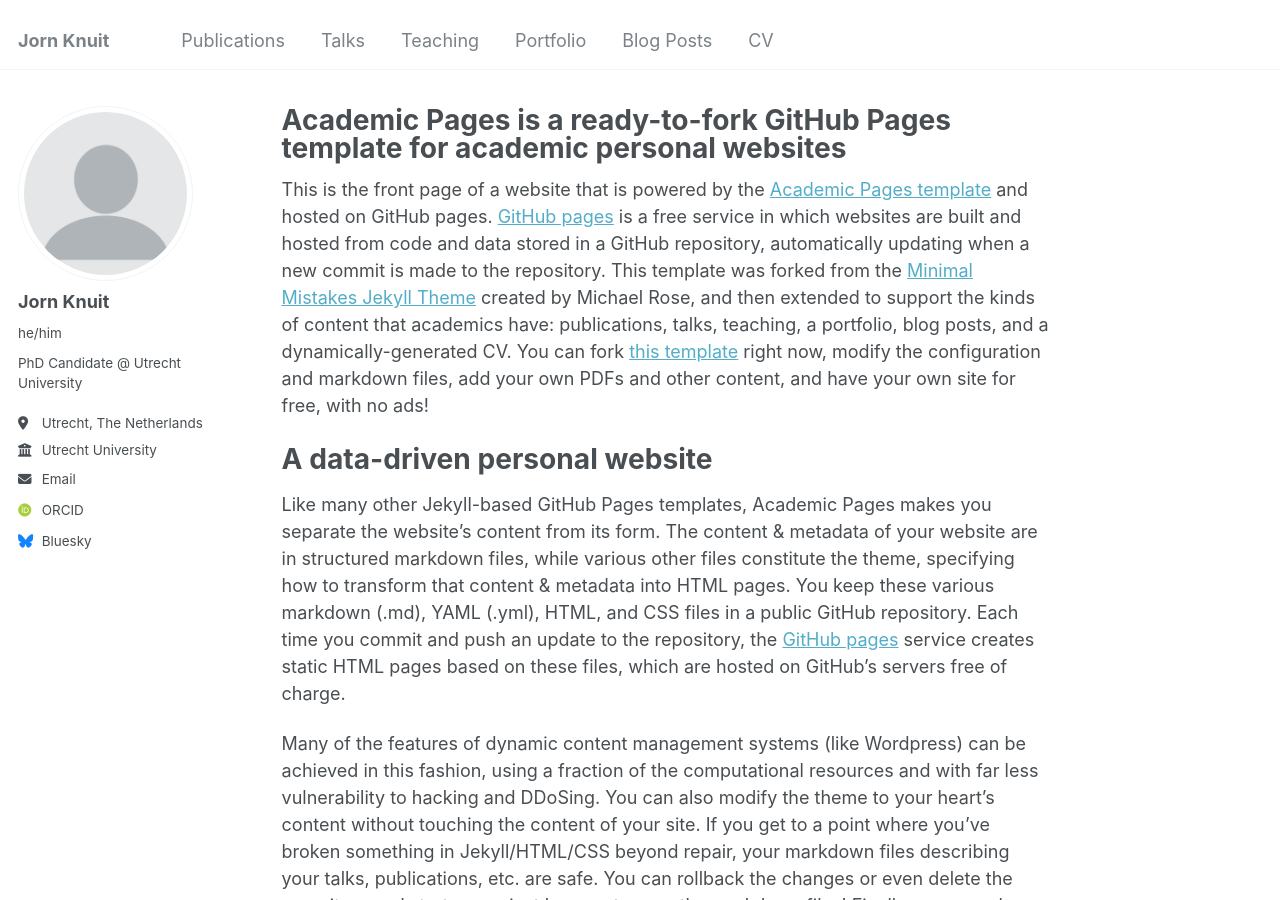
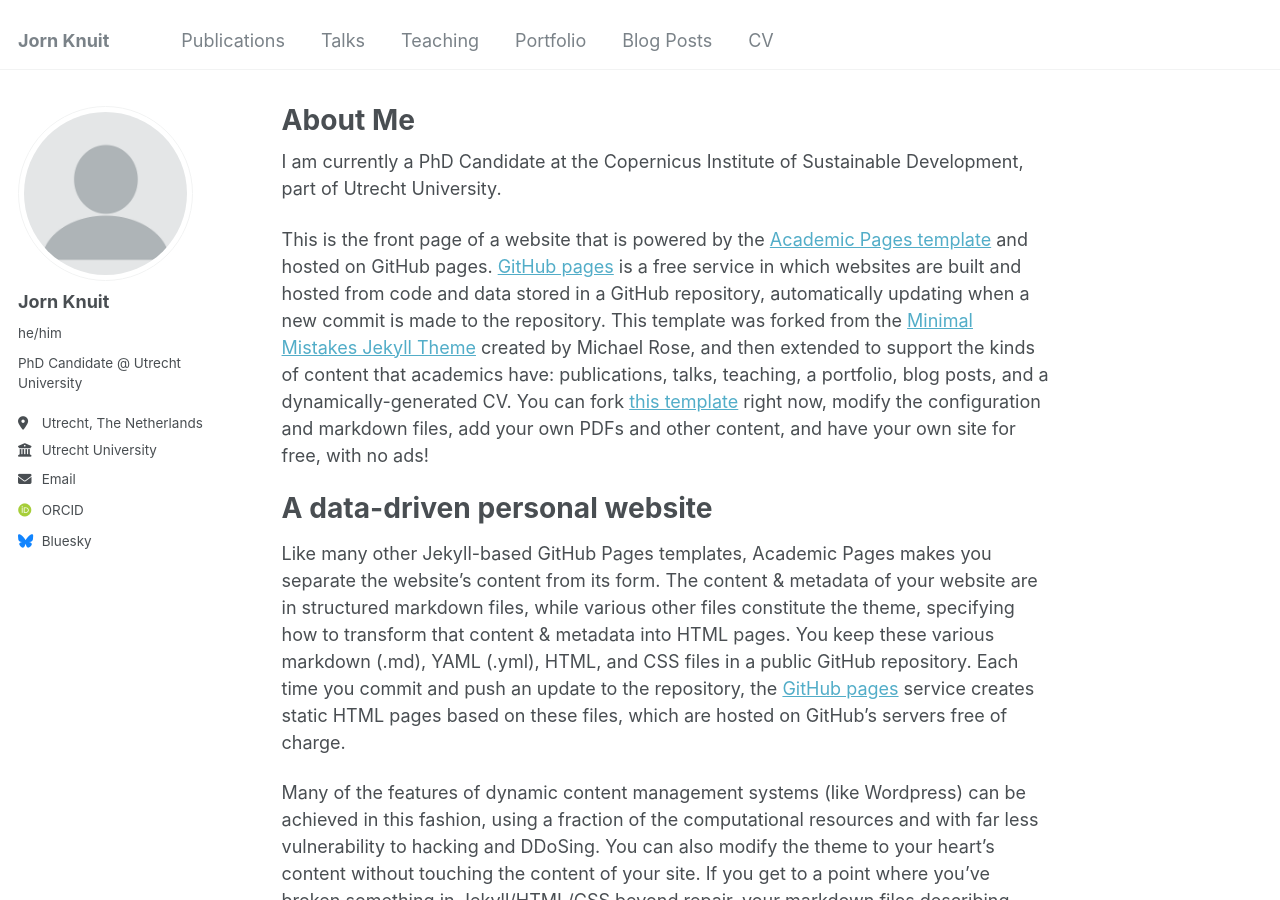
Before and after one commit to JornKnuit/JornKnuit.github.io, a Jekyll site: the page built from _pages/about.md, in a window 1280 px wide and 900 px high. Built offline with Jekyll 4.4.1, drawn with Linux system fonts in a browser that asks for light colours; some web fonts are replaced.

Commit message:
Update about.md

```diff
--- a/_pages/about.md
+++ b/_pages/about.md
@@ -1,11 +1,15 @@
 ---
 permalink: /
-title: "Academic Pages is a ready-to-fork GitHub Pages template for academic personal websites"
+title: "About Me"
 author_profile: true
 redirect_from:
   - /about/
   - /about.html
 ---
+
+I am currently a PhD Candidate at the Copernicus Institute of Sustainable Development, part of Utrecht University.
+
+
 
 This is the front page of a website that is powered by the [Academic Pages template](https://github.com/academicpages/academicpages.github.io) and hosted on GitHub pages. [GitHub pages](https://pages.github.com) is a free service in which websites are built and hosted from code and data stored in a GitHub repository, automatically updating when a new commit is made to the repository. This template was forked from the [Minimal Mistakes Jekyll Theme](https://mmistakes.github.io/minimal-mistakes/) created by Michael Rose, and then extended to support the kinds of content that academics have: publications, talks, teaching, a portfolio, blog posts, and a dynamically-generated CV. You can fork [this template](https://github.com/academicpages/academicpages.github.io) right now, modify the configuration and markdown files, add your own PDFs and other content, and have your own site for free, with no ads!
 
```
